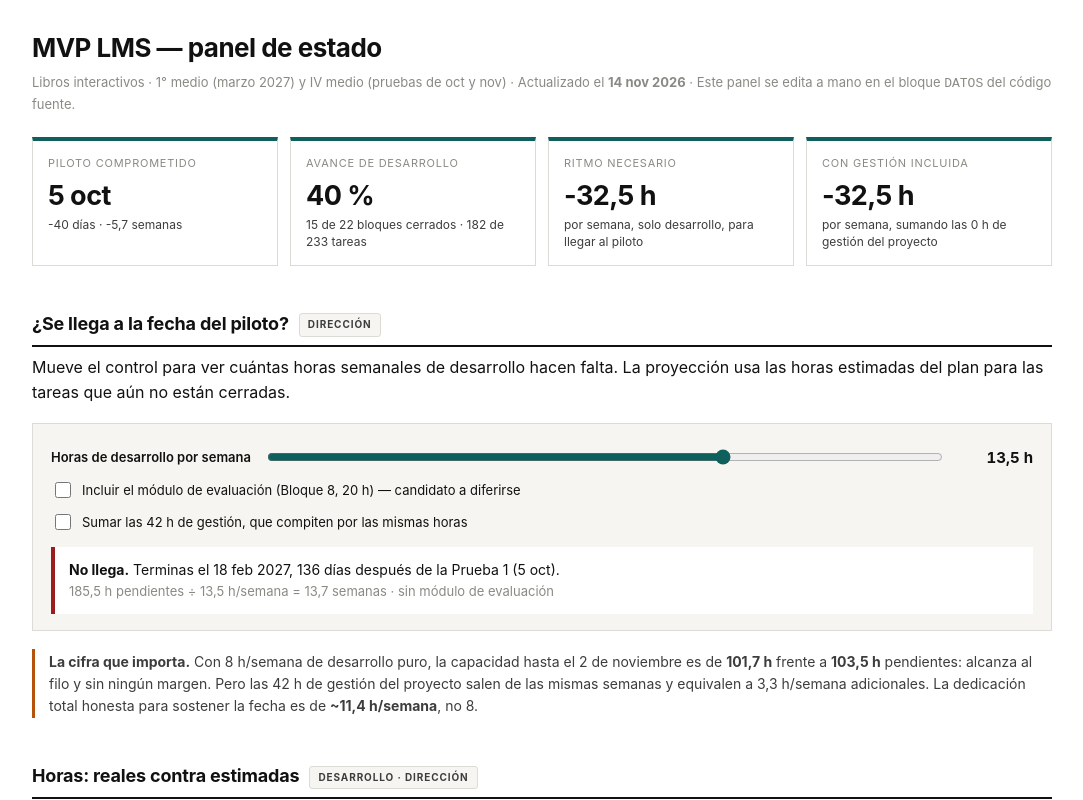
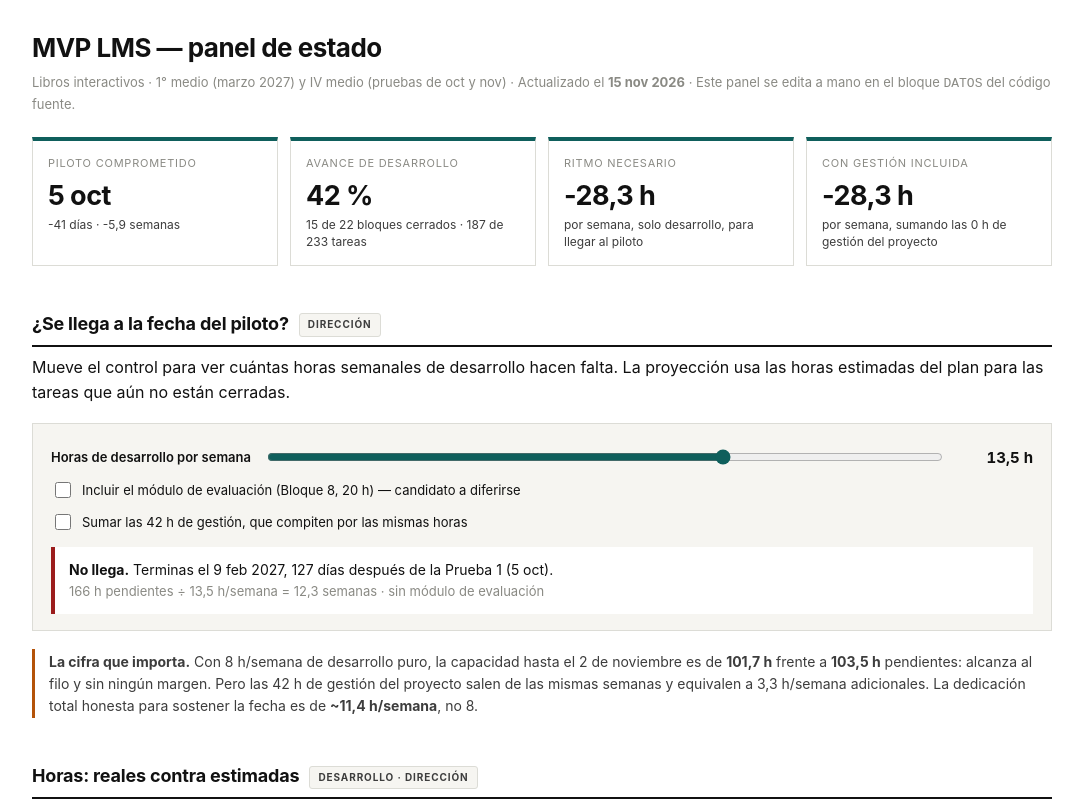
Before and after one commit to claudioflores-prof/panel-lms, a plain HTML site: page index.html in a window 1280 px wide. Shown: the top 800 px of the page, without its empty margins (98-1181 px from the left). Drawn offline with Linux system fonts and the light colour scheme.

Commit message:
Actualiza panel de estado

```diff
--- a/index.html
+++ b/index.html
@@ -241,8 +241,8 @@ cifras que se comunican. Se quitan de aquí cuando se corrijan en los documentos
    Estados de tarea: "done" | "wip" | "todo" | "cut"
    ═══════════════════════════════════════════════════════════════════ */
 const DATOS = {
-  actualizado: "2026-11-14",
-  hoy:         "2026-11-14",   // dejar igual a actualizado; permite congelar el panel para imprimir
+  actualizado: "2026-11-15",
+  hoy:         "2026-11-15",   // dejar igual a actualizado; permite congelar el panel para imprimir
   semana1:     "2026-07-27",   // lunes de la semana 1 del plan
   piloto:      "2026-10-05",   // Prueba 1 en IV medio (antes: piloto 2 basico 2 nov)
   mvp:         "2026-11-09",   // Prueba 2 en IV medio: el curso egresa a mediados de nov
@@ -396,13 +396,13 @@ const DATOS = {
         {id:"T10.1", t:"Permiso de UTP y medición de tiempo de conexión",          h:4.5,e:"todo", c:"Una hora de clase queda registrada como una fila con los minutos conectados, no como sesenta registros"},
         {id:"T10.2", t:"Panel de avance para UTP y dirección",                     h:6,  e:"done", c:"Con 80 estudiantes y 6 asignaturas abre en menos de 1 segundo; una actividad de repaso no ensucia el avance de ninguna unidad"},
         {id:"T10.3", t:"Ensayo del correo semanal con datos reales",               h:2,  e:"todo", c:"Llega a las casillas de prueba y se lee bien en el teléfono, sin adjuntos"},
-        {id:"T10.4", t:"Calendario escolar: trimestres, vacaciones y feriados",    h:5,  e:"todo", c:"Después de una semana de vacaciones no aparece ninguna alerta nueva por el solo paso del tiempo"},
+        {id:"T10.4", t:"Calendario escolar: trimestres, vacaciones y feriados",    h:5,  e:"done", c:"Después de una semana de vacaciones no aparece ninguna alerta nueva por el solo paso del tiempo"},
         {id:"T10.5", t:"Planificación del libro por semana",                       h:6,  e:"todo", c:"El profesor confirma la planificación de la semana en un clic; si no planifica, el panel sigue sirviendo igual"},
         {id:"T10.6", t:"Comparación entre lo planificado y lo realmente avanzado", h:2,  e:"todo", c:"El reporte del viernes responde quién no llegó a la página comprometida"},
         {id:"T10.7", t:"Correo semanal al apoderado",                              h:8,  e:"todo", c:"Un apoderado dado de baja no lo recibe, y se puede responder qué se envió y cuándo"},
         {id:"T10.8", t:"Servicio de envío de correo en producción",                h:2,  e:"todo", c:"Los correos llegan a la bandeja de entrada y no a spam"},
-        {id:"T10.9", t:"Alertas como avisos del inicio de la UTP",                h:3.5,e:"todo", c:"Después de una semana de vacaciones no aparece ningún aviso nuevo por el solo paso del tiempo"},
-        {id:"T10.10",t:"Gráficos del curso: avance por lección y logro por prueba", h:3,  e:"todo", c:"El avance es por lección, nunca por objetivo de aprendizaje, y el logro coincide con el de la matriz del colegio"}
+        {id:"T10.9", t:"Alertas como avisos del inicio de la UTP",                h:3.5,e:"wip", c:"Después de una semana de vacaciones no aparece ningún aviso nuevo por el solo paso del tiempo"},
+        {id:"T10.10",t:"Gráficos del curso: avance por lección y logro por prueba", h:3,  e:"done", c:"El avance es por lección, nunca por objetivo de aprendizaje, y el logro coincide con el de la matriz del colegio"}
       ]},
 
     { id:"B8", nombre:"Módulo de evaluación", ini:"2026-09-07", fin:"2026-11-13", real:null,
@@ -584,7 +584,7 @@ const DATOS = {
         {id:"T17.8", t:"La marca UTP en la ficha (RF-UTP-19)", h:0, e:"cut", c:"Absorbida por C68 (D182, 12 nov 2026): la construyen T11.13 a T11.26"},
         {id:"T17.9", t:"Seis maquetas (D135)", h:2.5, e:"wip", c:"Aprobadas por Claudio antes de construir cada pantalla"},
         {id:"T17.10", t:"Documentos, trazabilidad y cierre", h:2, e:"todo", c:"Los RF-UTP citados por sus tests y el módulo en MODULOS_CONSTRUIDOS"},
-        {id:"T17.11", t:"La UTP en el libro y la matriz de cualquier curso, y la lectura de las abiertas (RF-UTP-20)", h:4, e:"todo", c:"La UTP abre el libro de 1° A con las respuestas y su matriz y lee una respuesta abierta; no puede marcarla revisada ni cambiar nada"},
+        {id:"T17.11", t:"La UTP en el libro y la matriz de cualquier curso, y la lectura de las abiertas (RF-UTP-20)", h:4, e:"done", c:"La UTP abre el libro de 1° A con las respuestas y su matriz y lee una respuesta abierta; no puede marcarla revisada ni cambiar nada"},
         {id:"T17.12", t:"Los OA de un curso con estado y logro (RF-UTP-21); espera la etapa 3 de C59", h:3.5, e:"todo", c:"Una actividad de repaso de un OA en otra unidad no cambia su estado; cada OA dice su logro en el libro y en las pruebas por separado"},
         {id:"T17.13", t:"Histograma de una prueba por curso (RF-UTP-22)", h:2, e:"done", c:"Cuántos alumnos por tramo de 10 puntos, con promedio, mediana y desviación estándar; sin campana ni notas"},
         {id:"T17.14", t:"Ranking con posición (RF-UTP-23)", h:1.5, e:"done", c:"La UTP y el profesor ven la posición; los empates la comparten; el alumno no la ve en ninguna pantalla"},
@@ -592,9 +592,9 @@ const DATOS = {
         {id:"T17.16", t:"Evolución del alumno (RF-UTP-25)", h:1.5, e:"done", c:"El logro prueba a prueba en el año, por asignatura"},
         {id:"T17.17", t:"Cinco maquetas (D135)", h:2.5, e:"done", c:"Aprobadas por Claudio antes de construir cada pantalla"},
         {id:"T17.18", t:"Documentos, trazabilidad y criterio funcional", h:1.5, e:"todo", c:"Los RF-UTP-20 a 26 citados por sus tests y el escenario del director en el criterio de B17"},
-        {id:"T17.19", t:"OA propios del colegio (RF-UTP-26)", h:5.5, e:"todo", c:"La UTP crea un OA de un taller; el profesor lo elige en el banco y aparece en la vista por OA; un OA en uso no se borra, se retira"},
+        {id:"T17.19", t:"OA propios del colegio (RF-UTP-26)", h:5.5, e:"done", c:"La UTP crea un OA de un taller; el profesor lo elige en el banco y aparece en la vista por OA; un OA en uso no se borra, se retira"},
         {id:"T17.20", t:"Dos avisos: corrección de la UTP al titular y pruebas sin liberar en el inicio (RF-UTP-4, 13, 15)", h:2, e:"done", c:"El colega ve el aviso con la pregunta, la prueba y quién la corrigió; la UTP ve «2 pruebas sin liberar» y llega a la lista filtrada"},
-        {id:"T17.21", t:"La UTP abre una prueba especial y lee los textos (RF-UTP-7; RF-PE-26 v1.11)", h:2, e:"todo", c:"La UTP abre la prueba de vocabulario, lee lo que escribió un alumno y su puntaje; no puede corregir y no aparece la nota"}
+        {id:"T17.21", t:"La UTP abre una prueba especial y lee los textos (RF-UTP-7; RF-PE-26 v1.11)", h:2, e:"done", c:"La UTP abre la prueba de vocabulario, lee lo que escribió un alumno y su puntaje; no puede corregir y no aparece la nota"}
       ]}
   ],
 
```
